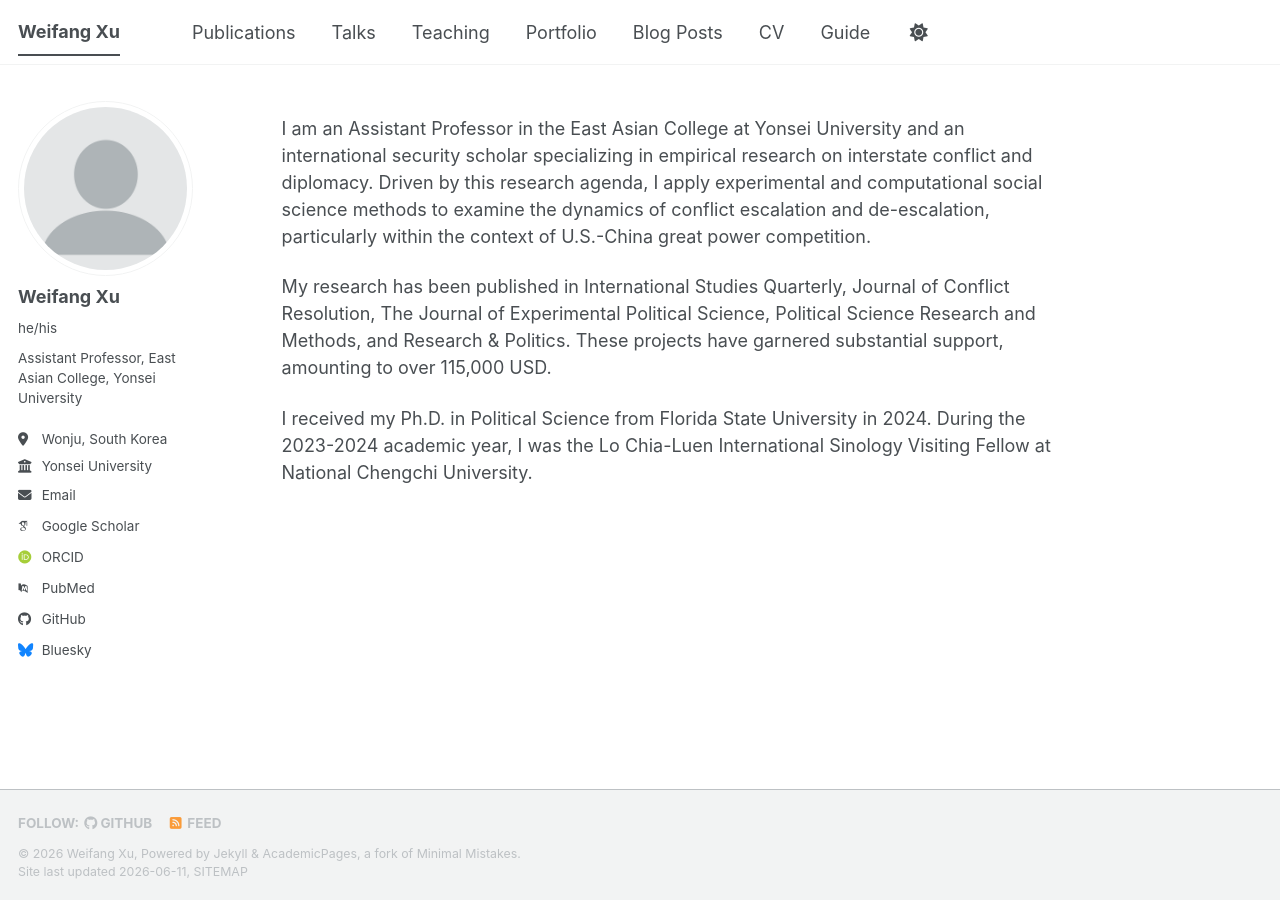
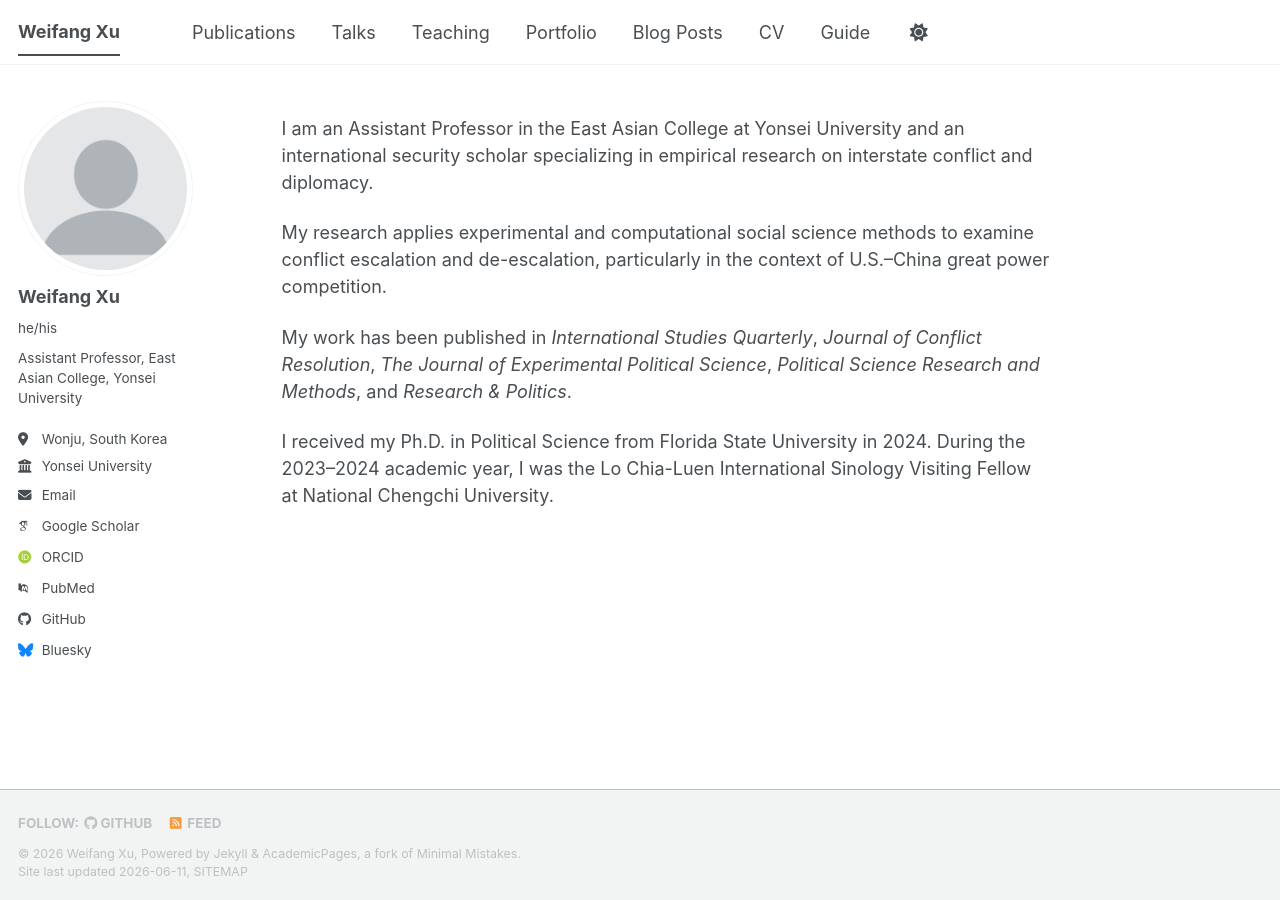
Before and after one commit to victorfsu/victorfsu.github.io, a Jekyll site: the page built from _pages/about.md, in a window 1280 px wide. Built offline with Jekyll 4.4.1, drawn with Linux system fonts in a browser that asks for light colours; some web fonts are replaced; a script bundle is joined from its source files by our own code; library files that are not in the unit come from our copies.

Commit message:
Update about.md

```diff
--- a/_pages/about.md
+++ b/_pages/about.md
@@ -4,8 +4,10 @@ title: ""
 author_profile: true
 ---
 
-I am an Assistant Professor in the East Asian College at Yonsei University and an international security scholar specializing in empirical research on interstate conflict and diplomacy. Driven by this research agenda, I apply experimental and computational social science methods to examine the dynamics of conflict escalation and de-escalation, particularly within the context of U.S.-China great power competition.
+I am an Assistant Professor in the East Asian College at Yonsei University and an international security scholar specializing in empirical research on interstate conflict and diplomacy.
 
-My research has been published in International Studies Quarterly, Journal of Conflict Resolution, The Journal of Experimental Political Science, Political Science Research and Methods, and Research & Politics. These projects have garnered substantial support, amounting to over 115,000 USD.
+My research applies experimental and computational social science methods to examine conflict escalation and de-escalation, particularly in the context of U.S.–China great power competition.
 
-I received my Ph.D. in Political Science from Florida State University in 2024. During the 2023-2024 academic year, I was the Lo Chia-Luen International Sinology Visiting Fellow at National Chengchi University.
+My work has been published in *International Studies Quarterly*, *Journal of Conflict Resolution*, *The Journal of Experimental Political Science*, *Political Science Research and Methods*, and *Research & Politics*.
+
+I received my Ph.D. in Political Science from Florida State University in 2024. During the 2023–2024 academic year, I was the Lo Chia-Luen International Sinology Visiting Fellow at National Chengchi University.
```
